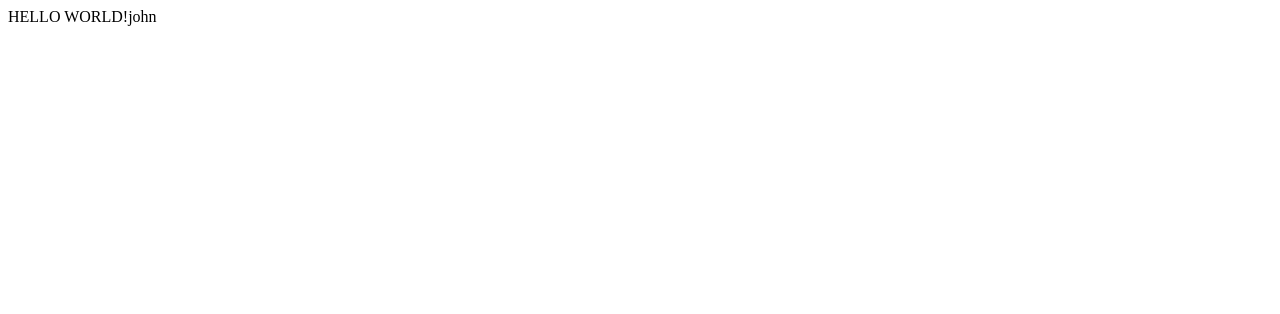
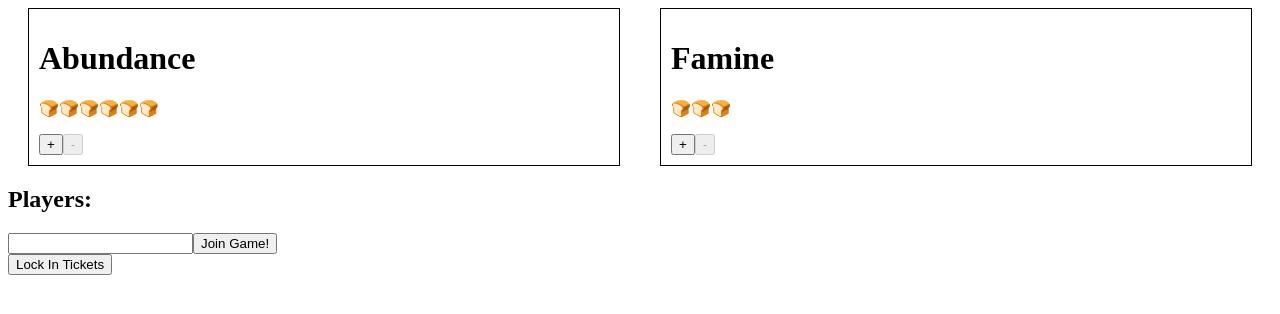
Before and after one commit to j13huang/thegenius, a React app in the folder abundance_and_famine/: page / in a window 1280 px wide. Built offline with nearby package versions, Linux system fonts and the light colour scheme.

Commit message:
Basic css, basic gameplay elements

```diff
--- a/abundance_and_famine/index.html
+++ b/abundance_and_famine/index.html
@@ -1,7 +1,7 @@
 <html>
   <head>
     <meta charset="utf-8">
-    <title>React.js using NPM, Babel6 and Webpack</title>
+    <title>Abundance &amp; Famine</title>
   </head>
   <body>
     <div id="app" />
--- a/abundance_and_famine/package.json
+++ b/abundance_and_famine/package.json
@@ -32,6 +32,8 @@
     "webpack": "^1.13.1"
   },
   "devDependencies": {
-    "redux-devtools": "^3.3.1"
+    "css-loader": "^0.23.1",
+    "redux-devtools": "^3.3.1",
+    "style-loader": "^0.13.1"
   }
 }
--- a/abundance_and_famine/ui/actions/index.js
+++ b/abundance_and_famine/ui/actions/index.js
@@ -0,0 +1,33 @@
+export function addPlayerSuccess(player) {
+  return {
+    type: 'ADD_PLAYER_SUCCESS',
+    player,
+  };
+}
+
+export function addPlayer(name, dispatch) {
+  return addPlayerSuccess({
+    name,
+    joined: true,
+  });
+}
+
+export function newRound() {
+  return {
+    type: 'NEW_ROUND',
+  };
+}
+
+export function buyTicket(name) {
+  return {
+    type: 'BUY_TICKET',
+    name,
+  };
+}
+
+export function refundTicket(name) {
+  return {
+    type: 'REFUND_TICKET',
+    name,
+  };
+}
--- /dev/null
+++ b/abundance_and_famine/ui/components/AddPlayer.jsx
@@ -0,0 +1,40 @@
+import React from 'react';
+import {connect} from 'react-redux';
+import { addPlayer } from '../actions';
+
+function AddPlayer({player, addPlayer}) {
+  let _input;
+  /*
+  if (player.joined) {
+    return (
+      <div>
+        <p> You have joined as {player.name}</p>
+      </div>
+    );
+  }
+  */
+  return (
+    <div>
+      <input ref={(r) => _input = r} onKeyPress={(e) => ((e.key === "Enter") && addPlayer(_input) )}/>
+      <button onClick={() => addPlayer(_input)}>Join Game!</button>
+    </div>
+  );
+}
+
+function mapStateToProps(state) {
+  return {
+    player: state.game.player,
+  };
+}
+
+const mapDispatchToProps = (dispatch) => ({
+  addPlayer: (input) => {
+    if (!input.value) {
+      return;
+    }
+    dispatch(addPlayer(input.value, dispatch));
+    input.value = '';
+  },
+});
+
+export default connect(mapStateToProps, mapDispatchToProps)(AddPlayer);
--- /dev/null
+++ b/abundance_and_famine/ui/components/Game.css
@@ -0,0 +1,20 @@
+.land-container {
+  display: flex;
+  justify-content: center;
+}
+
+.players-header {
+  display: inline-block;
+}
+
+.players-list {
+  list-style-type: none;
+  display: inline-block;
+}
+
+.players-list-item {
+  border: 1px solid black;
+  margin: 1px;
+  padding: 5px;
+  display: inline-block;
+}
--- a/abundance_and_famine/ui/components/Game.jsx
+++ b/abundance_and_famine/ui/components/Game.jsx
@@ -1,16 +1,36 @@
 import React from 'react';
 import {connect} from 'react-redux';
+import AddPlayer from './AddPlayer.jsx';
+import Land from './Land.jsx';
 
-function Game({test}) {
+import './Game.css';
+
+function Game({ players }) {
   return (
     <div>
-      <p>HELLO WORLD!{test}</p>
+      <div className="land-container">
+        <Land className="land-section" name={"Abundance"} breadCount={6}/>
+        <Land className="land-section" name={"Famine"} breadCount={3}/>
+      </div>
+      <h2 className="players-header">Players:</h2>
+      <ul className="players-list">
+        {players.map((player, i) => (
+          <li key={`player-${i}`} className="players-list-item">{player.name}</li>
+        ))}
+      </ul>
+      <AddPlayer/>
+      <button>Lock In Tickets</button>
     </div>
   );
 }
 
-const mapStateToProps = (state) => ({
-  test: "john",
+function mapStateToProps(state) {
+  return {
+    players: state.players.players,
+  };
+}
+
+const mapDispatchToProps = (dispatch) => ({
 });
 
-export default connect(mapStateToProps)(Game);
+export default connect(mapStateToProps, mapDispatchToProps)(Game);
--- /dev/null
+++ b/abundance_and_famine/ui/components/Land.css
@@ -0,0 +1,19 @@
+.land-section {
+  flex: 1 100%;
+  padding: 10px;
+  margin-left: 20px;
+  margin-right: 20px;
+  border: 1px solid black;
+}
+
+.bread-list {
+  list-style-type: none;
+  -moz-padding-start: 0px;
+  -webkit-padding-start: 0px;
+  -khtml-padding-start: 0px;
+  -o-padding-start: 0px;
+}
+
+.bread-list-icon {
+  display: inline-block;
+}
--- /dev/null
+++ b/abundance_and_famine/ui/components/Land.jsx
@@ -0,0 +1,39 @@
+import React from 'react';
+import {connect} from 'react-redux';
+import { buyTicket, refundTicket } from '../actions';
+
+import './Land.css';
+
+function Land({ name, breadCount, tickets, ticketsThisRound, buyTicket, refundTicket }) {
+  const bread = [];
+  for (let i = 0; i < breadCount; i++) {
+    bread.push(<li key={`${name}-bread-${i}`} className="bread-list-icon">🍞</li>);
+  }
+  return (
+    <div className="land-section">
+      <h1>{name}</h1>
+      <ul className="bread-list">
+        {bread}
+      </ul>
+
+      <button disabled={tickets <= 0} onClick={ () => buyTicket(name) }>+</button>
+      <button disabled={tickets >= ticketsThisRound} onClick={ () => refundTicket(name) }>-</button>
+    </div>
+  );
+}
+
+function mapStateToProps(state, { name, breadCount }) {
+  return {
+    ticketsThisRound: state.game.player.ticketsThisRound,
+    tickets: state.game.player.tickets,
+    name,
+    breadCount,
+  };
+}
+
+const mapDispatchToProps = (dispatch) => ({
+  buyTicket: (name) => dispatch(buyTicket(name)),
+  refundTicket: (name) => dispatch(refundTicket(name)),
+});
+
+export default connect(mapStateToProps, mapDispatchToProps)(Land);
--- a/abundance_and_famine/ui/store/game.js
+++ b/abundance_and_famine/ui/store/game.js
@@ -1,21 +1,48 @@
-const initialState = {};
+const STARTING_TICKETS = 5;
+
+const initialState = {
+  player: {
+    ticketsThisRound: STARTING_TICKETS,
+    tickets: STARTING_TICKETS,
+    bread: 0,
+    joined: false,
+  },
+};
 
 export default function game(state = initialState, action) {
   switch (action.type) {
-    case 'MOVE_TO_FAMINE':
-      // find player, update their location
+    case 'ADD_PLAYER':
+      return state;
+    case 'ADD_PLAYER_SUCCESS':
       return Object.assign({}, state, {
+        player: Object.assign({}, state.player, action.player),
       })
-    case 'MOVE_TO_ABUNDANCE':
-      // find player, update their location
+    case 'ADD_PLAYER_FAIL':
+      return state;
+    case 'BUY_TICKET':
       return Object.assign({}, state, {
+        player: Object.assign({}, state.player, {
+          tickets: state.player.tickets - 1,
+          /*
+          bread: {
+            [action.name]: state.player.bread[action.name] + 1,
+          }
+          */
+        })
       })
-    case 'ASSIGN_BREAD':
-      // find all players with action.location, update their bread count
+    case 'REFUND_TICKET':
       return Object.assign({}, state, {
+        player: Object.assign({}, state.player, {
+          tickets: state.player.tickets + 1,
+          /*
+          bread: {
+            [action.name]: state.player.bread[action.name] - 1,
+          }
+          */
+        })
       })
     case 'NEW_ROUND':
-      // clear all locations from
+      // convert all bread to points
       return Object.assign({}, state, {
       })
     default:
--- a/abundance_and_famine/ui/store/players.js
+++ b/abundance_and_famine/ui/store/players.js
@@ -1,22 +1,28 @@
 const initialState = {
-  fetching: false,
+  fetchingPlayers: false,
   players: [],
 };
 
+
 export default function players(state = initialState, action) {
   switch (action.type) {
-    case 'FETCHING_NEW_PLAYER':
+    case 'ADD_PLAYER_SUCCESS':
+      // TEMP JUST TO ADD PLAYERS LOCALLY
       return Object.assign({}, state, {
-        fetching: true,
+        players: [...state.players, action.player],
       })
-    case 'FETCHING_NEW_PLAYER_SUCCESS':
+    case 'FETCHING_PLAYERS':
       return Object.assign({}, state, {
-        fetching: false,
+        fetchingPlayers: true,
+      })
+    case 'FETCHING_PLAYERS_SUCCESS':
+      return Object.assign({}, state, {
+        fetchingPlayers: false,
         players: [...players, action.player]
       })
-    case 'FETCHING_NEW_PLAYER_FAIlED':
+    case 'FETCHING_PLAYERS_FAIL':
       return Object.assign({}, state, {
-        fetching: false,
+        fetchingPlayers: false,
       })
     default:
       return state
--- a/abundance_and_famine/webpack.config.js
+++ b/abundance_and_famine/webpack.config.js
@@ -17,8 +17,15 @@ var config = {
         include : APP_DIR,
         exclude: /node_modules/,
         loader : 'babel'
-      }
-    ]
+      },
+      {
+        test: /\.css$/,
+        loader: "style-loader!css-loader"
+      },
+    ],
+    resolve: {
+      extensions: ['', '.js', '.jsx', '.css']
+    }
   }
 };
 
```
